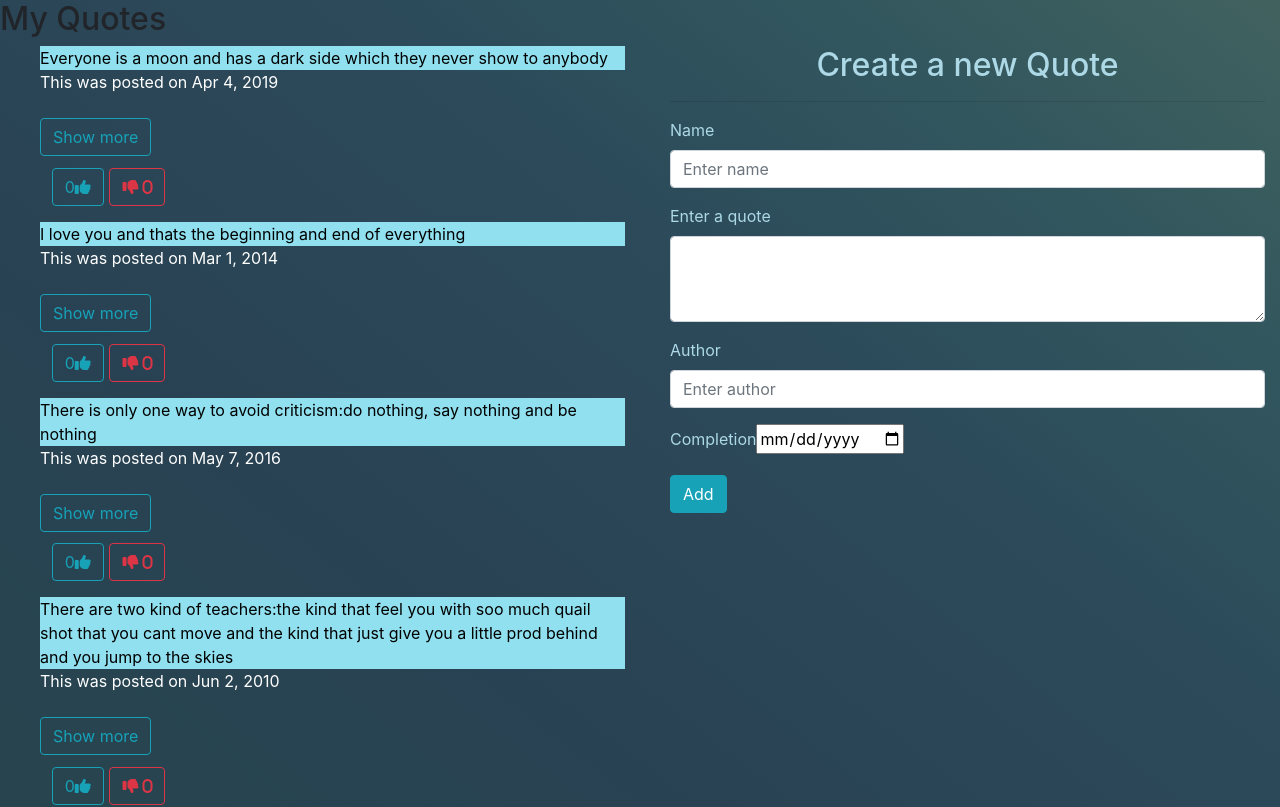
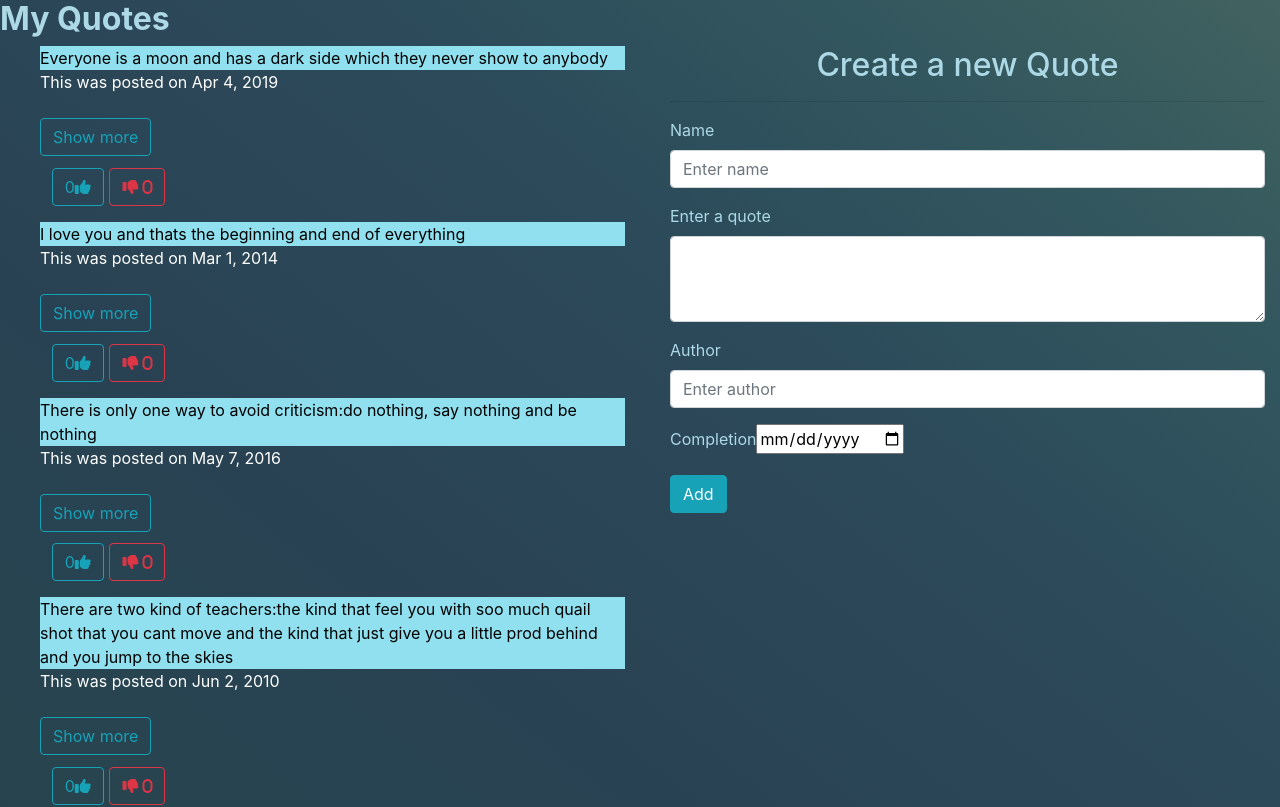
Before and after one commit to paulinenanzala19/quotes, an Angular app: page / in a window 1280 px wide. Shown: the top 807 px of the page. Built offline with nearby package versions, Linux system fonts and the light colour scheme.

Commit message:
adding a README.md file

```diff
--- a/src/app/quotes/quotes.component.css
+++ b/src/app/quotes/quotes.component.css
@@ -14,11 +14,11 @@
 }
 ul li{
     list-style-type: none;
-
-
-
 }
 .col .display{
     width: 70%;
 
 }
+.header h2{
+   font-weight: bolder;
+}
--- a/src/app/quotes/quotes.component.html
+++ b/src/app/quotes/quotes.component.html
@@ -1,5 +1,5 @@
 <div class="header">
-    <h2>My Quotes</h2>
+    <h2 style="color:lightblue">My Quotes</h2>
 </div>
 
              <div class="row">
```
Also changed, not shown: 1 other file (tests, documents, lock files or other folders).
